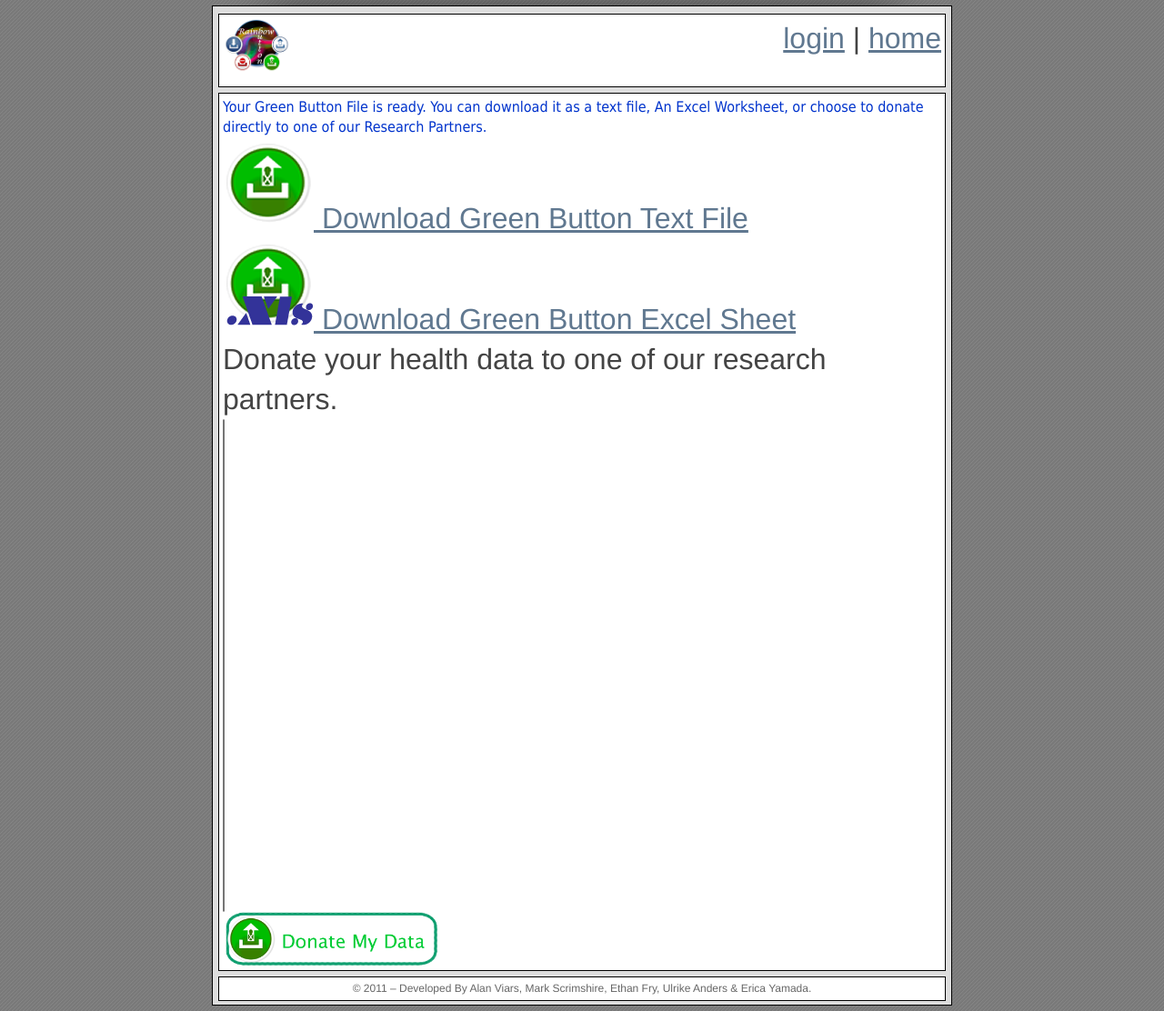
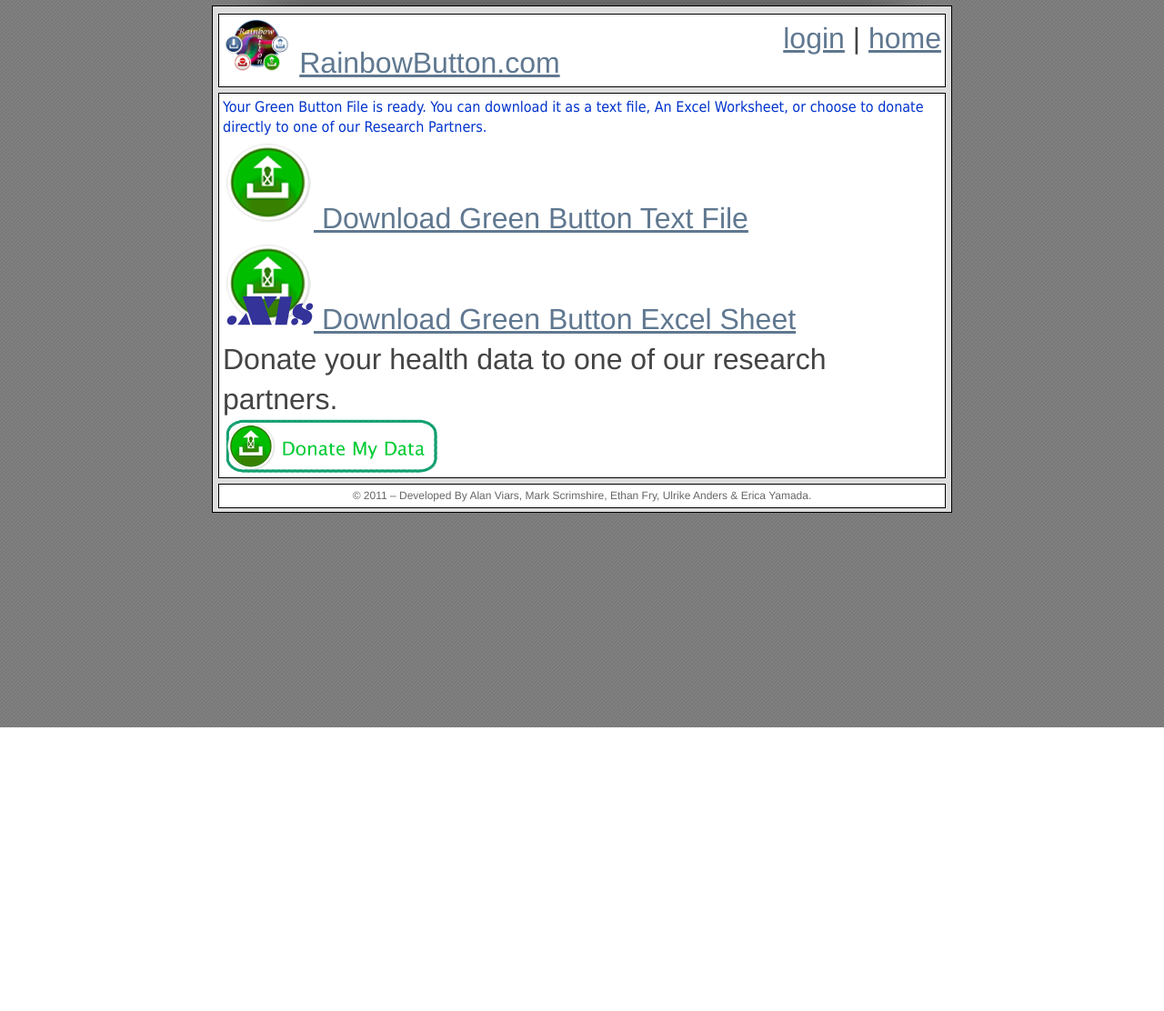
Before and after one commit to videntity/rbutton, a Django app: template templates/select-Donation.html in a window 1280 px wide. Shown: the whole page at 91% size. After the commit the page ends 800 px from the top, so only its background shows below. Run offline with Django 3.2, Linux system fonts and the light colour scheme; the template is opened without the code that fills it, so the values that code supplies are empty; some libraries are stand-ins or nearby versions.

Commit message:
Add Site Name

```diff
--- a/templates/base.html
+++ b/templates/base.html
@@ -46,7 +46,8 @@
 
     <header class="clearfix">
     <img src="{{STATIC_URL}}/img/RainbowButtonLogo.gif" height="60" align="bottom" />
-		<p class="info-bar time-wrapper hidden"></p>
+<a href="http://www.RainBowButton.com" >RainbowButton.com</a>
+<p class="info-bar time-wrapper hidden"></p>
 		<p class="info-bar links">
 
 			{% if not user.is_authenticated %}
--- a/templates/select-Donation.html
+++ b/templates/select-Donation.html
@@ -26,10 +26,11 @@ Donate your health data to one of our research partners.
 </p>
 
 <form action="." method="POST" enctype="multipart/form-data" class="Narrative">
-<select name="ResearchOrgs" size="30" multiple></select>
+  <p>
 
-  <br>
-<input type="image" name="Donate" src="{{STATIC_URL}}/img/DonateGreenFile.png" border="0" height="60" />
+
+    <input type="image" name="Donate" src="{{STATIC_URL}}/img/DonateGreenFile.png" border="0" height="60" />
+  </p>
 </form>
 
 {% endblock %}
```
